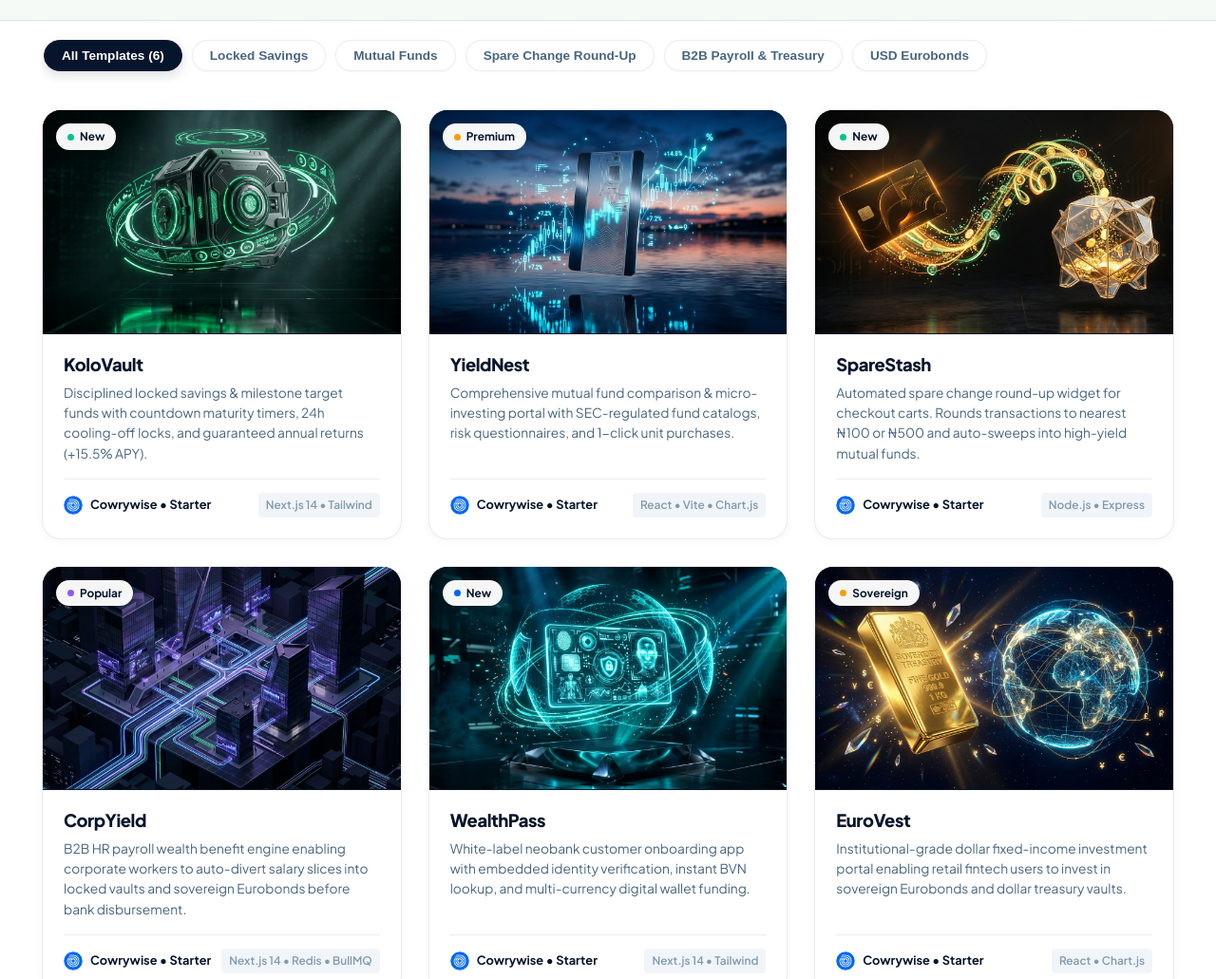
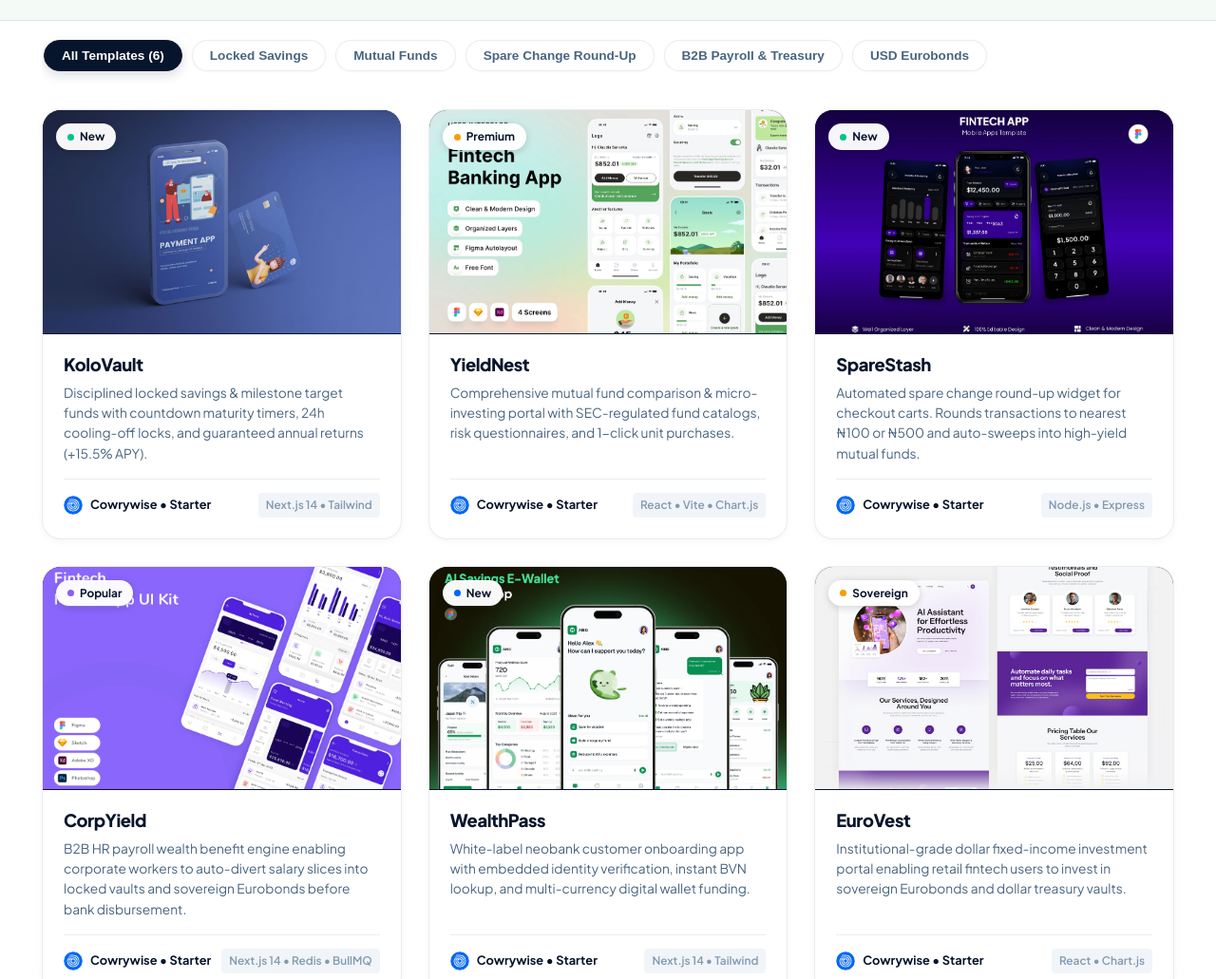
Before and after one commit to Pabby01/Cowrywise-embed-dx-lab, a website: page demo/templates.html in a window 1280 px wide. Shown: the part 270-1301 px from the top of the page at 95% size. Drawn offline with Linux system fonts and the light colour scheme.

Commit message:
feat: update template preview image assets and references in templates.html

```diff
--- a/demo/templates.html
+++ b/demo/templates.html
@@ -112,8 +112,8 @@
             <span class="thumb-badge">
               <span class="badge-dot green"></span>New
             </span>
-            <img src="assets/template-kolovault.jpg" alt="KoloVault 3D Biometric Vault Preview"
-              class="horizon-thumb-img" loading="lazy" />
+            <img src="assets/kolo.png" alt="KoloVault 3D Biometric Vault Preview" class="horizon-thumb-img"
+              loading="lazy" />
 
             <!-- Hover Overlay -->
             <div class="thumb-overlay">
@@ -156,8 +156,8 @@
             <span class="thumb-badge">
               <span class="badge-dot gold"></span>Premium
             </span>
-            <img src="assets/template-yieldnest.jpg" alt="YieldNest 3D Mutual Funds Card Preview"
-              class="horizon-thumb-img" loading="lazy" />
+            <img src="assets/nest.png" alt="YieldNest 3D Mutual Funds Card Preview" class="horizon-thumb-img"
+              loading="lazy" />
 
             <!-- Hover Overlay -->
             <div class="thumb-overlay">
@@ -200,8 +200,8 @@
             <span class="thumb-badge">
               <span class="badge-dot green"></span>New
             </span>
-            <img src="assets/template-sparestash.jpg" alt="SpareStash 3D Spare Change Sweep Preview"
-              class="horizon-thumb-img" loading="lazy" />
+            <img src="assets/stash.png" alt="SpareStash 3D Spare Change Sweep Preview" class="horizon-thumb-img"
+              loading="lazy" />
 
             <!-- Hover Overlay -->
             <div class="thumb-overlay">
@@ -244,8 +244,8 @@
             <span class="thumb-badge">
               <span class="badge-dot purple"></span>Popular
             </span>
-            <img src="assets/template-corpyield.jpg" alt="CorpYield 3D Corporate Payroll Split Preview"
-              class="horizon-thumb-img" loading="lazy" />
+            <img src="assets/yield.png" alt="CorpYield 3D Corporate Payroll Split Preview" class="horizon-thumb-img"
+              loading="lazy" />
 
             <!-- Hover Overlay -->
             <div class="thumb-overlay">
@@ -288,8 +288,8 @@
             <span class="thumb-badge">
               <span class="badge-dot blue"></span>New
             </span>
-            <img src="assets/template-wealthpass.jpg" alt="WealthPass 3D Biometric Onboarding Preview"
-              class="horizon-thumb-img" loading="lazy" />
+            <img src="assets/pass.png" alt="WealthPass 3D Biometric Onboarding Preview" class="horizon-thumb-img"
+              loading="lazy" />
 
             <!-- Hover Overlay -->
             <div class="thumb-overlay">
@@ -332,8 +332,8 @@
             <span class="thumb-badge">
               <span class="badge-dot gold"></span>Sovereign
             </span>
-            <img src="assets/template-eurovest.jpg" alt="EuroVest 3D Sovereign Treasury Preview"
-              class="horizon-thumb-img" loading="lazy" />
+            <img src="assets/vest.png" alt="EuroVest 3D Sovereign Treasury Preview" class="horizon-thumb-img"
+              loading="lazy" />
 
             <!-- Hover Overlay -->
             <div class="thumb-overlay">
```
Also changed, not shown: demo/assets/kolo.png (added), demo/assets/nest.png (added), demo/assets/pass.png (added), demo/assets/stash.png (added), demo/assets/vest.png (added), demo/assets/yield.png (added).
